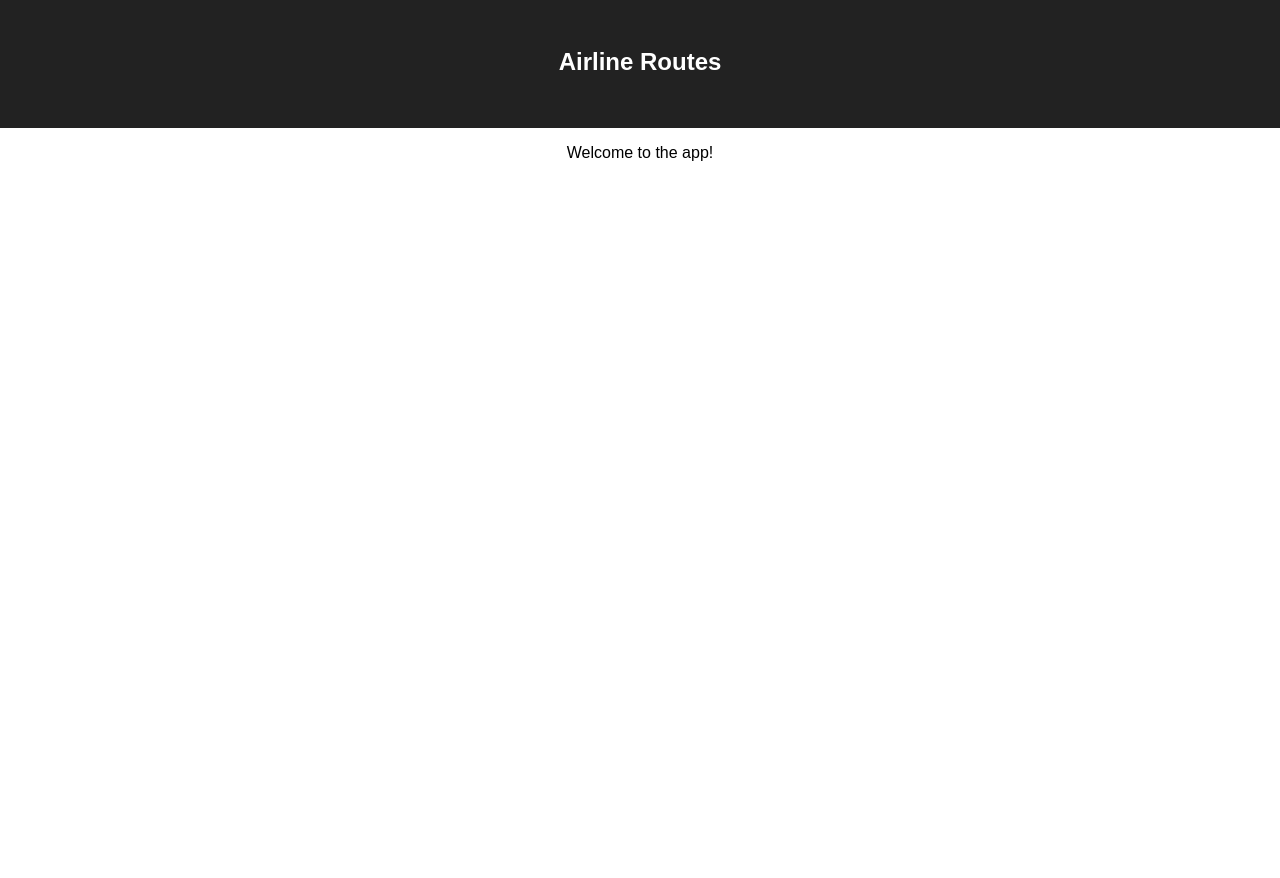
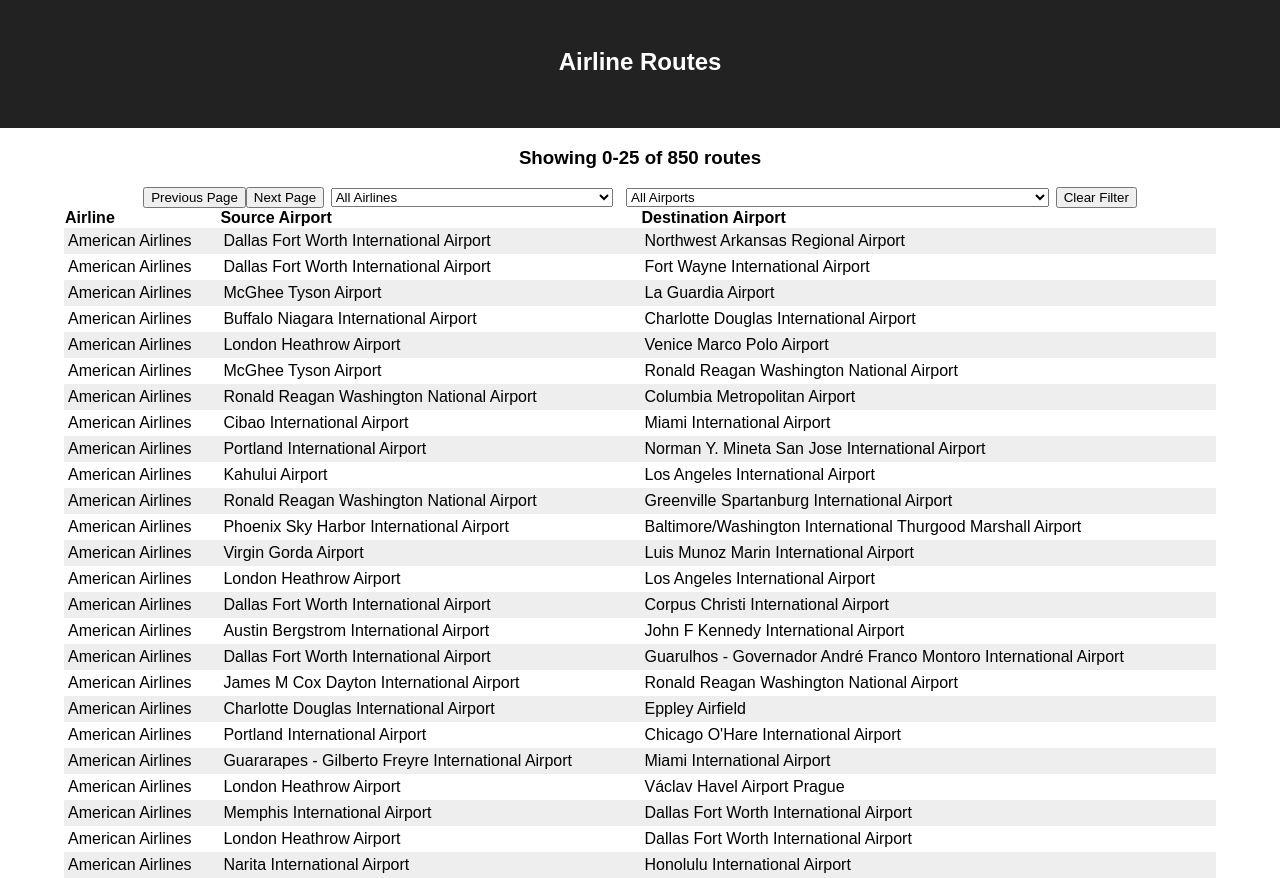
Before and after one commit to branko/airline-routes, a React (Create React App) app: page / in a window 1280 px wide. Before the commit the page ends 800 px from the top, so only its background shows below. Built offline with nearby package versions, Linux system fonts and the light colour scheme.

Commit message:
Testing final push

```diff
--- a/src/App.js
+++ b/src/App.js
@@ -1,21 +1,170 @@
 import React, { Component } from 'react';
 import './App.css';
-require('./data.js');
-
-
+import data from './data.js';
+import { getAirlineById, getAirportByCode } from './data.js';
+import { Table } from './components/Table.js';
+import { Select } from './components/Select.js';
 
 
 class App extends Component {
+  constructor() {
+    super();
+    this.state = {
+      page: 1,
+      perPage: 25,
+      routes: data.routes,
+      airlines: data.airlines,
+      airports: data.airports,
+      selectedAirline: 'all',
+      selectedAirport: 'all',
+    }
+    this.formatValue = this.formatValue.bind(this)
+    this.nextPage = this.nextPage.bind(this)
+    this.prevPage = this.prevPage.bind(this)
+    this.onSelect = this.onSelect.bind(this)
+  }
+
+  formatValue(property, value) {
+    return 'a string';
+  }
+
+  nextPage() {
+    if ((this.state.page + 1) * this.state.perPage > data.routes.length) { return }
+    this.setState(Object.assign(this.state, { page: this.state.page + 1 }))
+  }
+
+  prevPage() {
+    if (this.state.page === 1) { return }
+    this.setState(Object.assign(this.state, { page: this.state.page - 1 }))
+  }
+
+  onSelect(e) {
+    let selected;
+
+    if (e.target.name === 'airlines') {
+      selected = +e.target.value || 'all'
+      this.setState(Object.assign(this.state, { selectedAirline: selected }))
+    } else {
+      selected = e.target.value || 'all'
+      this.setState(Object.assign(this.state, { selectedAirport: selected }))
+    }
+
+    this.filterAirlines()
+    this.filterAirports()
+  }
+
+  filterAirlines() {
+    var filteredAirlines = data.airlines;
+    var filteredRoutes = data.routes;
+    var id = this.state.selectedAirline
+
+    if (id !== 'all') {
+      filteredAirlines = data.airlines.filter(airline => airline.id === id)
+      filteredRoutes = data.routes.filter(route => route.airline === id)
+    }
+
+    this.setState(Object.assign(this.state, {
+      airlines: filteredAirlines,
+      routes: filteredRoutes,
+      selectedAirline: id,
+    }))
+  }
+
+  filterAirports() {
+    var airportCode = this.state.selectedAirport
+    var filteredRoutes = this.state.routes;;
+
+    if (airportCode !== 'all') {
+      filteredRoutes = this.state.routes.filter(route => {
+        return route.src === airportCode || route.dest === airportCode
+      })
+    }
+
+    this.setState(Object.assign(this.state, {
+      routes: filteredRoutes,
+      selectedAirport: airportCode,
+    }))
+  }
+
+  clearFilter() {
+    this.setState(Object.assign(this.state, {
+      selectedAirline: 'all',
+      selectedAirport: 'all',
+    }))
+
+    this.filterAirlines();
+    this.filterAirports();
+  }
+
   render() {
+    const columns = [
+      {name: 'Airline', property: 'airline'},
+      {name: 'Source Airport', property: 'src'},
+      {name: 'Destination Airport', property: 'dest'},
+    ];
+
+    const current = (this.state.page - 1) * this.state.perPage
+    const currentMax = this.state.page * this.state.perPage
+    const filteredAirlines = data.airlines.map(option => {
+            return (
+              <option
+                disabled={this.state.selectedAirline !== 'all' && this.state.selectedAirline !== option.id}
+                selected={option.id === this.state.selectedAirline}
+                value={option['id']}>{option['name']}
+              </option>
+              )
+          })
+
+    const filteredAirports = data.airports.map(option => {
+            return (
+              <option
+                disabled={this.state.selectedAirport !== 'all' && this.state.selectedAirport !== option.code}
+                selected={option.code === this.state.selectedAirport}
+                value={option.code}
+                >
+                {option.name}
+              </option>
+              )
+          })
+
     return (
       <div className="app">
         <header className="header">
           <h1 className="title">Airline Routes</h1>
         </header>
         <section>
-          <p>
-            Welcome to the app!
-          </p>
+          <h3>Showing {current}-{currentMax} of {data.routes.length} routes</h3>
+          <button onClick={this.prevPage}>Previous Page</button>
+          <button onClick={this.nextPage}>Next Page</button>
+
+          <Select
+            options={filteredAirlines}
+            valueKey="id"
+            titleKey="name"
+            allTitle="All Airlines"
+            value={this.state.selectedAirline}
+            onSelect={this.onSelect.bind(this)}
+            name="airlines"
+          />
+          <Select
+            options={filteredAirports}
+            valueKey="id"
+            titleKey="name"
+            allTitle="All Airports"
+            value={this.state.selectedAirport}
+            onSelect={this.onSelect.bind(this)}
+            name="routes"
+          />
+          <button onClick={this.clearFilter.bind(this)}>Clear Filter</button>
+
+          <Table
+            className="routes-table"
+            columns={columns}
+            rows={this.state.routes}
+            format={this.formatValue}
+            current={current}
+            currentMax={currentMax}
+          />
         </section>
       </div>
     );
--- /dev/null
+++ b/src/components/Select.js
@@ -0,0 +1,21 @@
+import React, { Component } from 'react';
+
+class Select extends Component {
+
+  render() {
+    var selected = this.props.value;
+
+    return (
+      <select name={this.props.name}
+      value={this.props.value}
+      onChange={this.props.onSelect}>
+        <option
+          value="all">{this.props.allTitle}
+        </option>
+        {this.props.options}
+      </select>
+      )
+  }
+}
+
+export { Select }
--- /dev/null
+++ b/src/components/Table.js
@@ -0,0 +1,39 @@
+import React, { Component } from 'react';
+import data from '../data.js';
+import {getAirlineById, getAirportByCode} from '../data.js'
+
+class Table extends Component {
+  render() {
+    const rowData = this.props.rows.slice(this.props.current, this.props.currentMax).map((d, i) => {
+      return (
+        <tr>
+          <td>{getAirlineById(d.airline)}
+          </td>
+          <td>{getAirportByCode(d.src)}
+          </td>
+          <td>{getAirportByCode(d.dest)}
+          </td>
+        </tr>
+        )
+    })
+
+    return (
+      <table className={this.props.className}>
+        <tbody>
+          <tr>
+            <th>{this.props.columns[0].name}
+            </th>
+            <th>{this.props.columns[1].name}
+            </th>
+            <th>{this.props.columns[2].name}
+            </th>
+          </tr>
+          {rowData}
+        </tbody>
+      </table>
+      )
+  }
+}
+
+
+export { Table }
--- a/src/data.js
+++ b/src/data.js
@@ -1,3 +1,5 @@
+
+
 const routes = [
     {"airline":24,"src":"DFW","dest":"XNA"},
     {"airline":24,"src":"DFW","dest":"FWA"},
@@ -1395,4 +1397,13 @@
 
 ];
 
+function getAirlineById(id) {
+  return airlines.filter(airline => airline.id === id)[0].name
+}
+
+function getAirportByCode(code) {
+  return airports.filter(airport => airport.code === code)[0].name
+}
+
+export {getAirlineById, getAirportByCode}
 export default {routes, airlines, airports};
```
